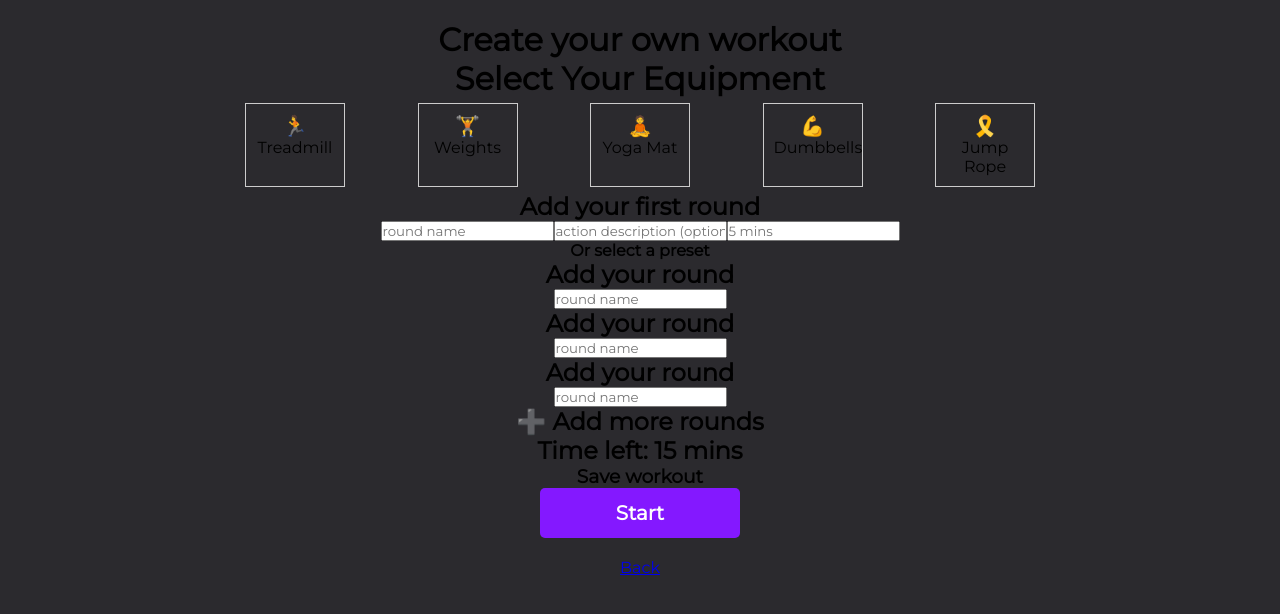
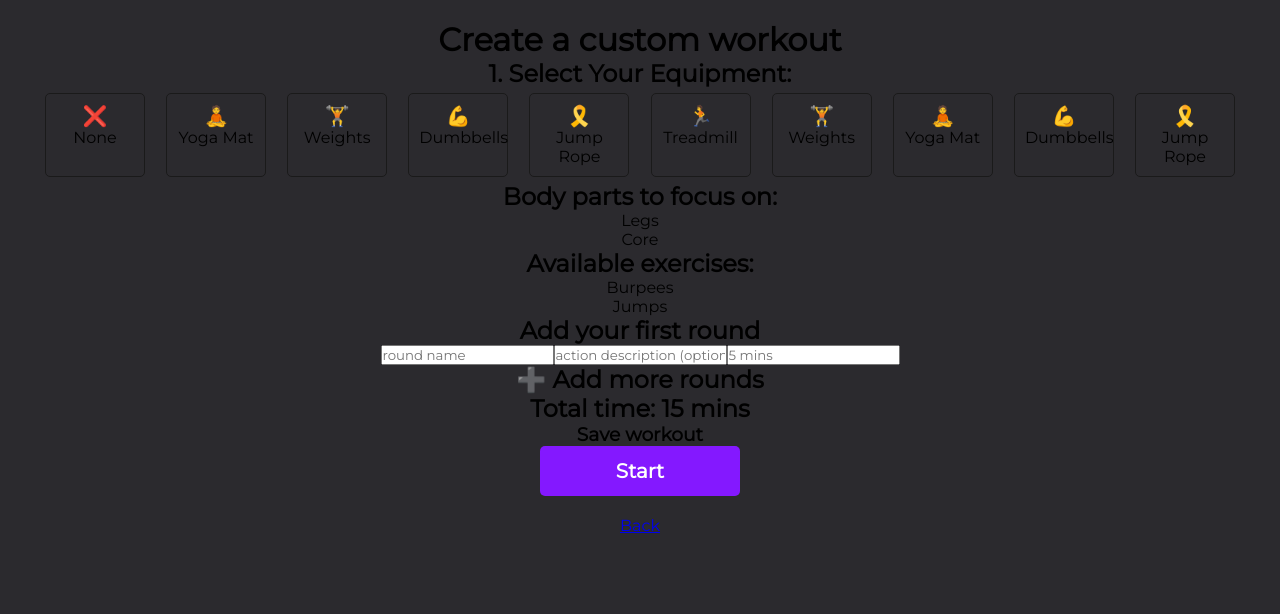
Before and after one commit to madzadev/workout, a Next.js app: page /custom in a window 1280 px wide. Shown: the top 614 px of the page. Built offline with nearby package versions, Linux system fonts and the light colour scheme.

Commit message:
add equipment selection

```diff
--- a/components/EquipmentSelector.js
+++ b/components/EquipmentSelector.js
@@ -2,11 +2,16 @@ import React from "react";
 import styles from "./EquipmentSelector.module.css"; // Importing CSS Module
 
 const equipmentList = [
-  { id: 1, name: "Treadmill", icon: "🏃" },
-  { id: 2, name: "Weights", icon: "🏋️" },
-  { id: 3, name: "Yoga Mat", icon: "🧘" },
+  { id: 1, name: "None", icon: "❌" },
+  { id: 2, name: "Yoga Mat", icon: "🧘" },
+  { id: 3, name: "Weights", icon: "🏋️" },
   { id: 4, name: "Dumbbells", icon: "💪" },
   { id: 5, name: "Jump Rope", icon: "🎗️" },
+  { id: 6, name: "Treadmill", icon: "🏃" },
+  { id: 7, name: "Weights", icon: "🏋️" },
+  { id: 8, name: "Yoga Mat", icon: "🧘" },
+  { id: 9, name: "Dumbbells", icon: "💪" },
+  { id: 10, name: "Jump Rope", icon: "🎗️" },
 ];
 
 const EquipmentSelector = ({ selectedEquipment, handleSelect }) => {
--- a/components/EquipmentSelector.module.css
+++ b/components/EquipmentSelector.module.css
@@ -5,7 +5,7 @@
     /* Allow wrapping if container gets too small */
     justify-content: space-between;
     /* Add space between items */
-    max-width: 800px;
+    max-width: 1200px;
     /* Limit the container width */
     margin: 0 auto;
     /* Center the container */
@@ -17,7 +17,8 @@
     padding: 10px;
     margin: 5px;
     cursor: pointer;
-    border: 1px solid #ccc;
+    border: 1px solid #1a1a1a;
+    border-radius: 5px;
     text-align: center;
     /* Center align text inside the item */
     box-sizing: border-box;
@@ -29,7 +30,7 @@
 }
 
 .selected {
-    background-color: purple;
+    background-color: rgb(132, 24, 255);
     color: white;
 }
 
--- a/pages/custom.js
+++ b/pages/custom.js
@@ -17,8 +17,8 @@ const Custom = () => {
   };
   return (
     <div>
-      <h1> Create your own workout</h1>
-      <h1>Select Your Equipment</h1>
+      <h1>Create a custom workout</h1>
+      <h2>1. Select Your Equipment:</h2>
       <EquipmentSelector
         selectedEquipment={selectedEquipment}
         handleSelect={handleSelect}
@@ -27,19 +27,23 @@ const Custom = () => {
         <p>Selected Equipment IDs: {selectedEquipment.join(", ")}</p>
       )}
 
+      <h2>Body parts to focus on:</h2>
+
+      <p>Legs</p>
+      <p>Core</p>
+
+      <h2>Available exercises:</h2>
+
+      <p>Burpees</p>
+      <p>Jumps</p>
+
       <h2>Add your first round</h2>
       <input type="text" placeholder="round name" />
       <input type="text" placeholder="action description (optional)" />
       <input type="text" placeholder="5 mins" />
-      <h4>Or select a preset</h4>
-      <h2>Add your round</h2>
-      <input type="text" placeholder="round name" />
-      <h2>Add your round</h2>
-      <input type="text" placeholder="round name" />
-      <h2>Add your round</h2>
-      <input type="text" placeholder="round name" />
+
       <h2>➕ Add more rounds</h2>
-      <h2>Time left: 15 mins</h2>
+      <h2>Total time: 15 mins</h2>
       <h3>Save workout</h3>
       <StartWorkoutButton />
       <a href="/">Back</a>
```
Also changed, not shown: pages/index.js (+4 -4 lines).
